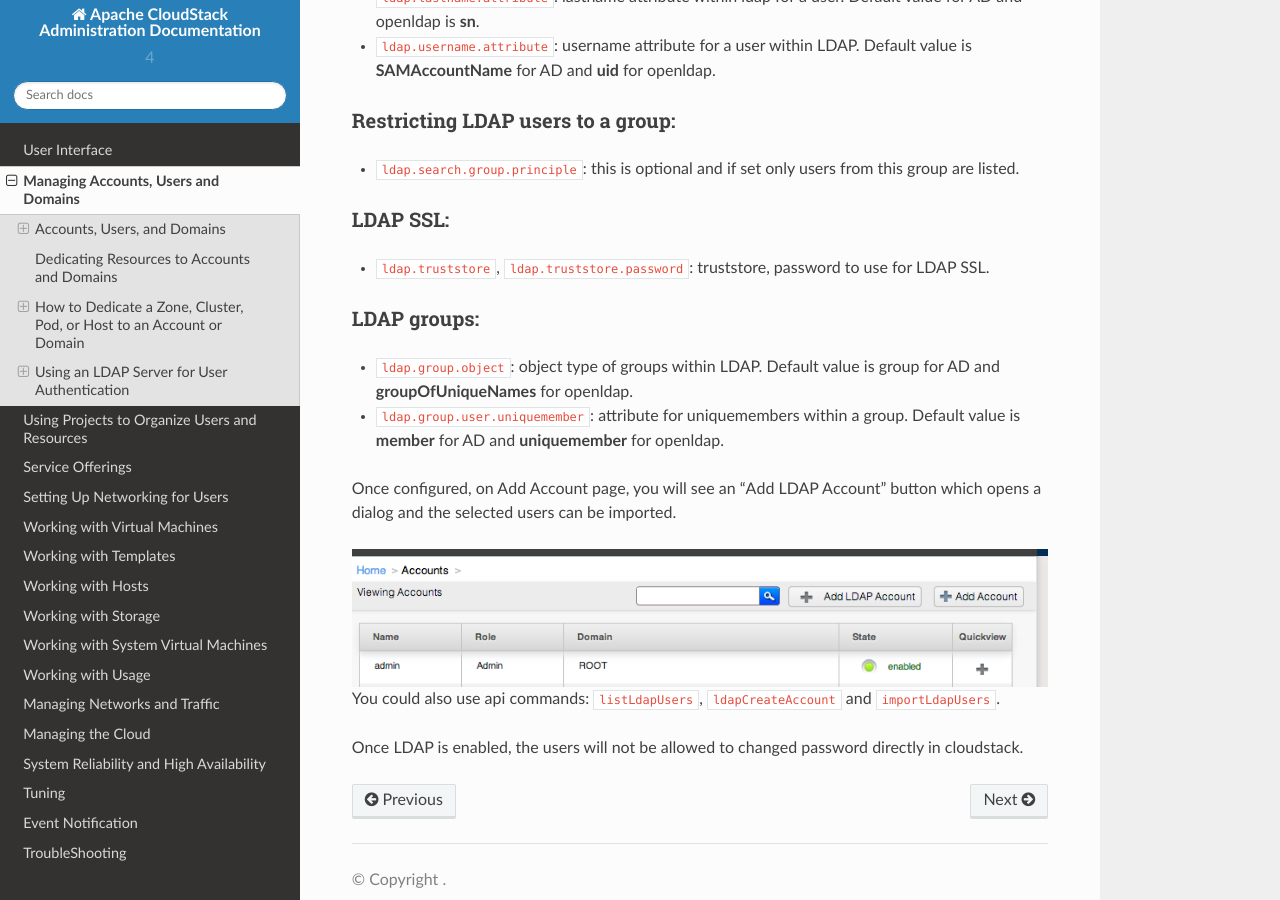
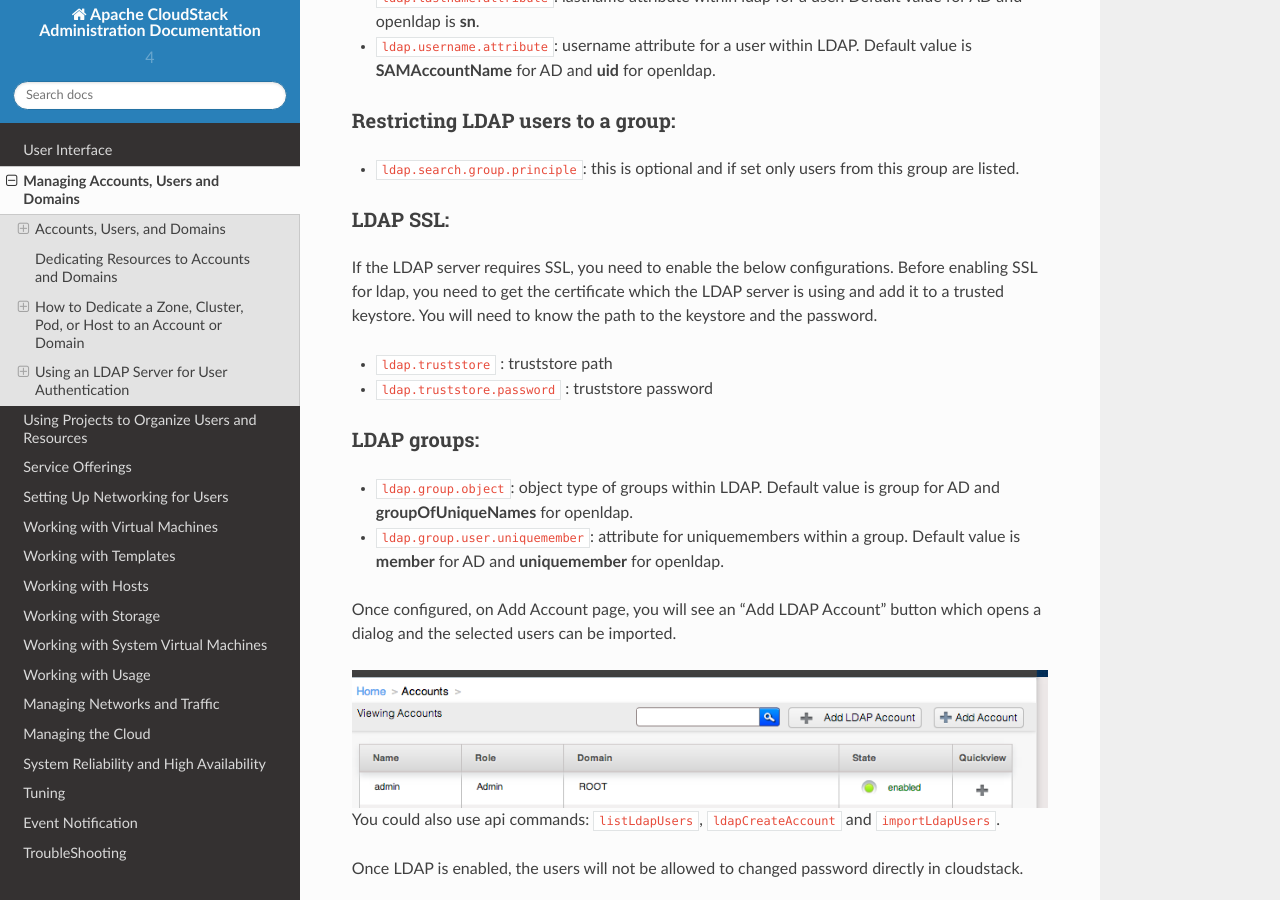
Before and after one commit to apache/cloudstack-docs-admin, a Sphinx documentation site: the page built from source/accounts.rst, in a window 1280 px wide and 900 px high, scrolled down 3631 px. Built offline with Sphinx 7.4.7 and the Read the Docs theme 2.0.0, drawn with Linux system fonts in a browser that asks for light colours.

Commit message:
CLOUDSTACK-6634: added more details for ldap ssl

```diff
--- a/source/accounts.rst
+++ b/source/accounts.rst
@@ -235,8 +235,13 @@
 LDAP SSL:
 ~~~~~~~~~
 
--  ``ldap.truststore``, ``ldap.truststore.password``:	truststore, password
-   to use for LDAP SSL.
+If the LDAP server requires SSL, you need to enable the below configurations.
+Before enabling SSL for ldap, you need to get the certificate which the LDAP server is using and add it to a trusted keystore.
+You will need to know the path to the keystore and the password.
+
+-  ``ldap.truststore`` : truststore path
+-  ``ldap.truststore.password`` : truststore password
+
 
 
 LDAP groups:
```
